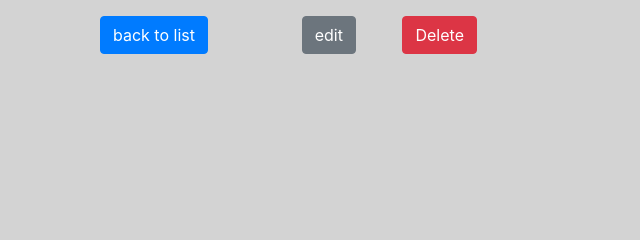
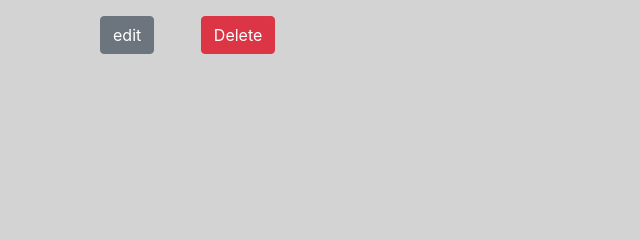
Before and after one commit to silatcha/Skills4All, a Symfony app: template templates/car_category/show.html.twig in a window 1280 px wide. Shown: the part 210-450 px from the top of the page, without its empty margins (0-640 px from the left). Run offline with Twig, Linux system fonts and the light colour scheme; the template is opened without the code that fills it, so the values that code supplies are empty; some libraries are stand-ins or nearby versions.

Commit message:
second commit

```diff
--- a/templates/car_category/edit.html.twig
+++ b/templates/car_category/edit.html.twig
@@ -10,9 +10,6 @@
     {{ include('car_category/_form.html.twig', {'button_label': 'Update'}) }}
     </div>
     <div class="row">
-<div class="col-md-2">
-    <a href="{{ path('app_car_category_index') }}" class="btn btn-secondary">back to list</a>
-</div>
 <div class="col-md-1">
     {{ include('car_category/_delete_form.html.twig') }}
 </div>
--- a/templates/car_category/index.html.twig
+++ b/templates/car_category/index.html.twig
@@ -39,5 +39,5 @@
           {{ knp_pagination_render(car_categories) }}
       </div>
 
-    <a href="{{ path('app_car_category_new') }}">Create new</a>
+    <a href="{{ path('app_car_category_new') }}" class="btn btn-primary">Create new</a>
 {% endblock %}
--- a/templates/car_category/new.html.twig
+++ b/templates/car_category/new.html.twig
@@ -7,5 +7,5 @@
 
     {{ include('car_category/_form.html.twig') }}
 
-    <a href="{{ path('app_car_category_index') }}">back to list</a>
+
 {% endblock %}
--- a/templates/car_category/show.html.twig
+++ b/templates/car_category/show.html.twig
@@ -18,9 +18,6 @@
         </tbody>
     </table>
 <div class="row">
-<div class="col-md-2">
-    <a href="{{ path('app_car_category_index') }}" class="btn btn-primary">back to list</a>
-    </div>
 <div class="col-md-1">
     <a href="{{ path('app_car_category_edit', {'id': car_category.id}) }}"class="btn btn-secondary">edit</a>
 </div>
```
